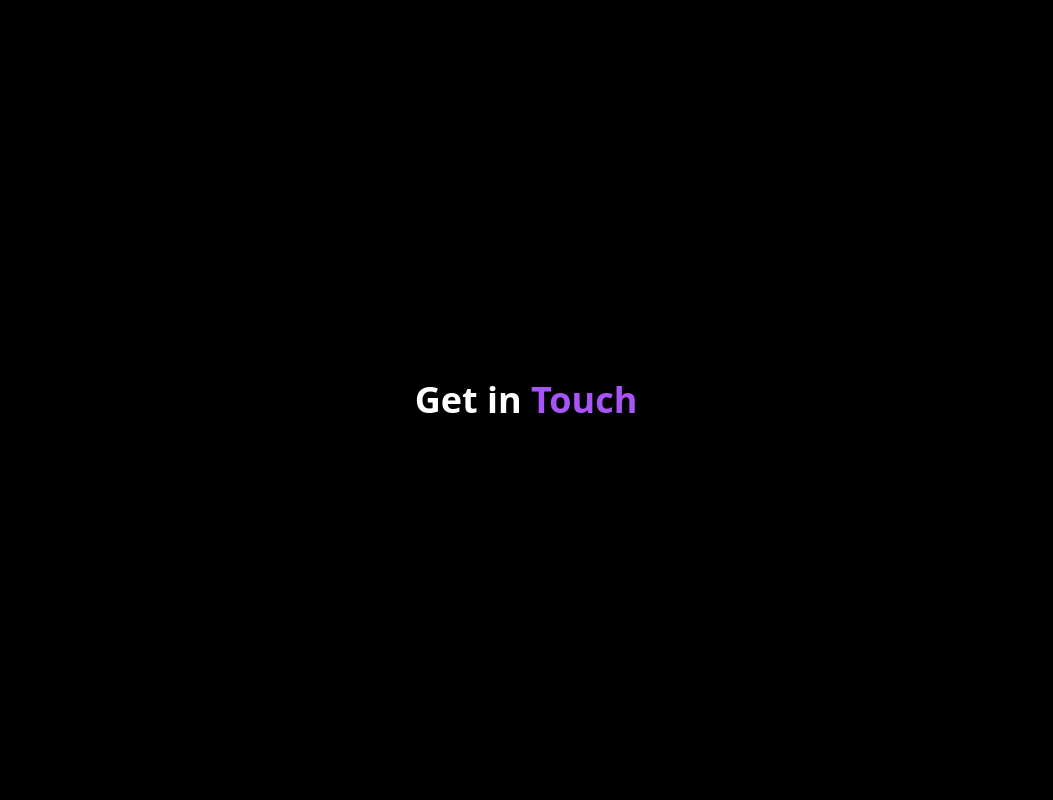
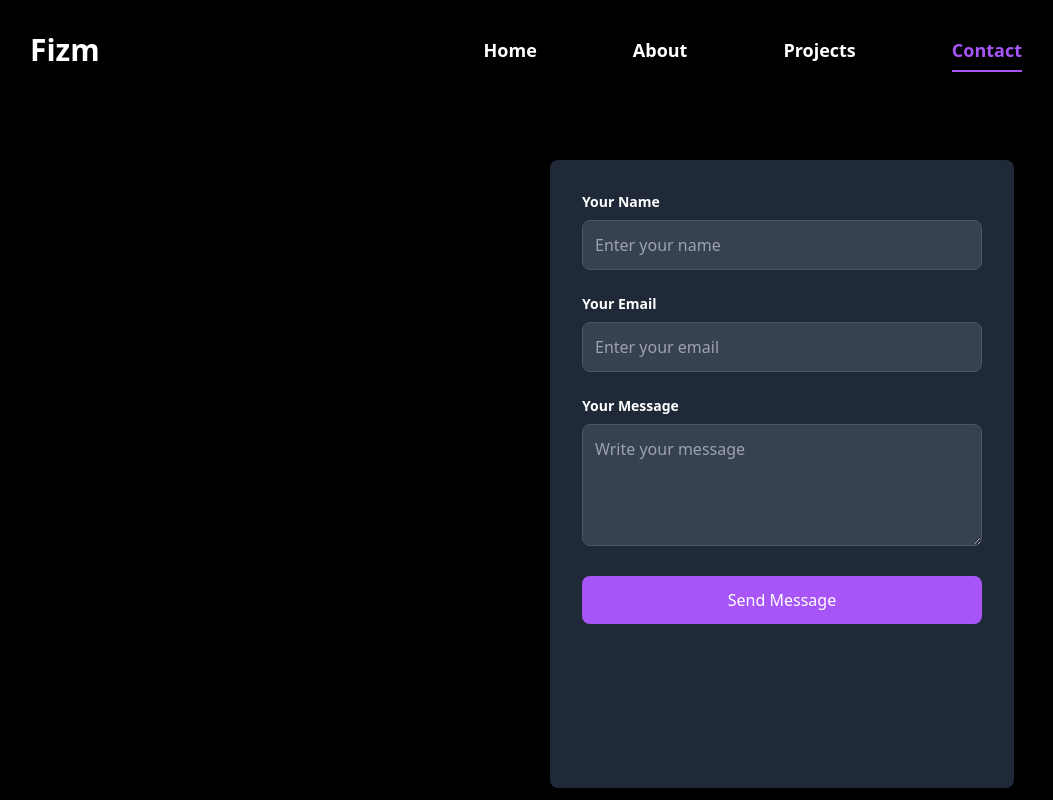
Before and after one commit to Fizm00/Portfolio, a React (Vite) app: page /contact in a window 1280 px wide. Shown: the top 800 px of the page, without its empty margins (114-1167 px from the left). Built offline with nearby package versions, Linux system fonts and the light colour scheme.

Commit message:
Update UI & Logic

```diff
--- a/package.json
+++ b/package.json
@@ -10,7 +10,9 @@
     "preview": "vite preview"
   },
   "dependencies": {
+    "@emailjs/browser": "^4.4.1",
     "aos": "^2.3.4",
+    "emailjs-com": "^3.2.0",
     "react": "^18.3.1",
     "react-dom": "^18.3.1",
     "react-icons": "^5.3.0",
--- a/src/components/Home/Hero.jsx
+++ b/src/components/Home/Hero.jsx
@@ -74,7 +74,10 @@ const Hero = () => {
             </div>
           </h1>
           <p className="text-base md:text-lg leading-relaxed">
-            I am a <span className="text-purple-500 leading-relaxed">Frontend Developer</span>{" "}
+            I am a{" "}
+            <span className="text-purple-500 leading-relaxed">
+              Frontend Developer
+            </span>{" "}
             with experience in building responsive, user-friendly websites &
             Progressive Web Apps using{" "}
             <span className="text-purple-500">React</span>,{" "}
--- a/src/components/Navbar.jsx
+++ b/src/components/Navbar.jsx
@@ -49,7 +49,7 @@ const Navbar = () => {
     >
       <div className="flex justify-between items-center">
         {/* Logo */}
-        <div className="text-4xl font-bold text-white font-sans">Fizm</div>
+        <div className="text-3xl font-bold text-white font-sans">Fizm</div>
 
         {/* Hamburger Menu */}
         <button
@@ -68,7 +68,7 @@ const Navbar = () => {
           onClick={(e) => e.stopPropagation()}
         >
           {navItems.map((item) => (
-            <li key={item.name} className="relative group text-center md:text-left text-xl leading-loose">
+            <li key={item.name} className="relative group text-center md:text-left text-md leading-loose">
               <Link
                 to={item.path}
                 onClick={() => setIsOpen(false)}
--- a/src/components/projects/Filters.jsx
+++ b/src/components/projects/Filters.jsx
@@ -4,11 +4,11 @@ const tags = ["All", "React", "Node.js", "Python", "Frontend", "Backend"];
 
 const ProjectFilters = ({ selectedTag, onFilterChange }) => {
   return (
-    <div className="mb-16 text-center">
+    <div className="mb-16 px-4 sm:px-8 lg:px-0 flex flex-wrap justify-center gap-4">
       {tags.map((tag) => (
         <button
           key={tag}
-          className={`py-2 px-4 rounded-full mx-2 w-24 transition-transform duration-300 transform ${
+          className={`py-2 px-4 rounded-full transition-transform duration-300 transform ${
             selectedTag === tag
               ? "bg-purple-500 text-white scale-105"
               : "bg-gray-600 hover:scale-105"
--- a/src/pages/Contact.jsx
+++ b/src/pages/Contact.jsx
@@ -1,12 +1,174 @@
-import React from "react";
+import React, { useState } from "react";
+import Navbar from "../components/Navbar";
+import emailjs from "@emailjs/browser";
 
 const Contact = () => {
+  const [isSnackbarVisible, setIsSnackbarVisible] = useState(false);
+  const [isSubmitting, setIsSubmitting] = useState(false);
+
+  const handleFormSubmit = (e) => {
+    e.preventDefault();
+    setIsSubmitting(true);
+
+    emailjs
+      .sendForm(
+        "service_zxblbtn",
+        "template_dbk34d7",
+        e.target,
+        "IofbVji-P5CwLCO2K"
+      )
+      .then(
+        (result) => {
+          console.log("SUCCESS!", result.text);
+          setIsSnackbarVisible(true);
+          setIsSubmitting(false);
+          e.target.reset();
+
+          setTimeout(() => {
+            setIsSnackbarVisible(false);
+          }, 3000);
+        },
+        (error) => {
+          console.error("FAILED...", error.text);
+          setIsSubmitting(false);
+        }
+      );
+  };
+
   return (
-    <section id="contact" className="bg-black text-white min-h-screen flex items-center justify-center">
-      <h1 className="text-4xl font-bold">
-        Get in <span className="text-purple-500">Touch</span>
-      </h1>
-    </section>
+    <div id="contact" className="bg-black text-white min-h-screen pt-20">
+      <Navbar />
+      <section className="max-w-screen-lg mx-auto px-6 py-20">
+        {/* Konten Halaman */}
+        <div className="grid grid-cols-1 lg:grid-cols-2 gap-12">
+          {/* Informasi Kontak */}
+          <div className="space-y-8" data-aos="fade-right">
+            <h2 className="text-2xl font-bold">Contact <span className="text-purple-500">Information</span></h2>
+            <p className="text-gray-400 leading-loose">
+              I’m open to discussing new projects, creative ideas, or
+              opportunities to be part of your visions. Feel free to contact me
+              via email or social media platforms below.
+            </p>
+            <div className="space-y-4">
+              <p>
+                <strong>Email:</strong>{" "}
+                <a
+                  href="mailto:himawanfirza21@gmail.com"
+                  className="text-purple-500 hover:underline"
+                >
+                  himawanfirza21@gmail.com
+                </a>
+              </p>
+              <p>
+                <strong>Phone:</strong>{" "}
+                <span className="text-purple-500">+62-813-2073-2375</span>
+              </p>
+              <div className="flex space-x-4">
+                <a
+                  href="https://www.linkedin.com/in/firzahimawan/"
+                  target="_blank"
+                  rel="noreferrer"
+                  className="text-purple-500 hover:text-purple-700 transition-colors duration-300"
+                >
+                  LinkedIn
+                </a>
+                <a
+                  href="https://github.com/Fizm00"
+                  target="_blank"
+                  rel="noreferrer"
+                  className="text-purple-500 hover:text-purple-700 transition-colors duration-300"
+                >
+                  GitHub
+                </a>
+                <a
+                  href="https://www.instagram.com/firza_hmn/"
+                  target="_blank"
+                  rel="noreferrer"
+                  className="text-purple-500 hover:text-purple-700 transition-colors duration-300"
+                >
+                  Instagram
+                </a>
+              </div>
+            </div>
+            {/* Google Maps Embed */}
+            <div className="mt-8">
+              <iframe
+                title="Google Maps"
+                src="https://www.google.com/maps/embed?pb=!1m18!1m12!1m3!1d3953.17200013802!2d110.38647354194605!3d-7.771578392280079!2m3!1f0!2f0!3f0!3m2!1i1024!2i768!4f13.1!3m3!1m2!1s0x2e7a59b774d44be3%3A0x3ec0d62de939e00!2sJJ%20House%20Kost%20Exclusive!5e0!3m2!1sid!2sid!4v1732203268698!5m2!1sid!2sid"
+                width="100%"
+                height="300"
+                style={{ border: 0 }}
+                allowFullScreen=""
+                loading="lazy"
+                className="rounded-lg shadow-lg"
+              ></iframe>
+            </div>
+          </div>
+
+          {/* Form Kontak */}
+          <form
+            onSubmit={handleFormSubmit}
+            className="bg-gray-800 p-8 rounded-lg shadow-lg space-y-6"
+          >
+            <div>
+              <label htmlFor="name" className="block text-sm font-bold mb-2">
+                Your Name
+              </label>
+              <input
+                type="text"
+                id="name"
+                name="name"
+                placeholder="Enter your name"
+                required
+                className="w-full p-3 bg-gray-700 text-white rounded-lg border border-gray-600 focus:ring-2 focus:ring-purple-500 focus:outline-none"
+              />
+            </div>
+            <div>
+              <label htmlFor="email" className="block text-sm font-bold mb-2">
+                Your Email
+              </label>
+              <input
+                type="email"
+                id="email"
+                name="email"
+                placeholder="Enter your email"
+                required
+                className="w-full p-3 bg-gray-700 text-white rounded-lg border border-gray-600 focus:ring-2 focus:ring-purple-500 focus:outline-none"
+              />
+            </div>
+            <div>
+              <label htmlFor="message" className="block text-sm font-bold mb-2">
+                Your Message
+              </label>
+              <textarea
+                id="message"
+                name="message"
+                placeholder="Write your message"
+                rows="4"
+                required
+                className="w-full p-3 bg-gray-700 text-white rounded-lg border border-gray-600 focus:ring-2 focus:ring-purple-500 focus:outline-none"
+              ></textarea>
+            </div>
+            <button
+              type="submit"
+              disabled={isSubmitting}
+              className={`w-full bg-purple-500 hover:bg-purple-700 text-white py-3 rounded-lg transform transition-transform duration-300 ${
+                isSubmitting ? "opacity-50 cursor-not-allowed" : "hover:scale-105"
+              }`}
+            >
+              {isSubmitting ? "Sending..." : "Send Message"}
+            </button>
+          </form>
+        </div>
+
+        {/* Snackbar Notification */}
+        {isSnackbarVisible && (
+          <div className="fixed bottom-5 right-5 bg-purple-500 text-white py-2 px-4 rounded-lg shadow-lg transition-opacity duration-300">
+            Message sent successfully!
+          </div>
+        )}
+      </section>
+    </div>
   );
 };
 
--- a/src/pages/Projects.jsx
+++ b/src/pages/Projects.jsx
@@ -36,8 +36,12 @@ const Projects = () => {
         </h1>
 
         {/* Filter Buttons */}
-        <Filters selectedTag={selectedTag} onFilterChange={handleFilterChange} />
-
+        <div className="py-6">
+          <Filters
+            selectedTag={selectedTag}
+            onFilterChange={handleFilterChange}
+          />
+        </div>
         {/* Project Cards */}
         <List projects={filteredProjects} onViewDetails={handleViewDetails} />
 
```
Also changed, not shown: 1 other file (tests, documents, lock files or other folders).
